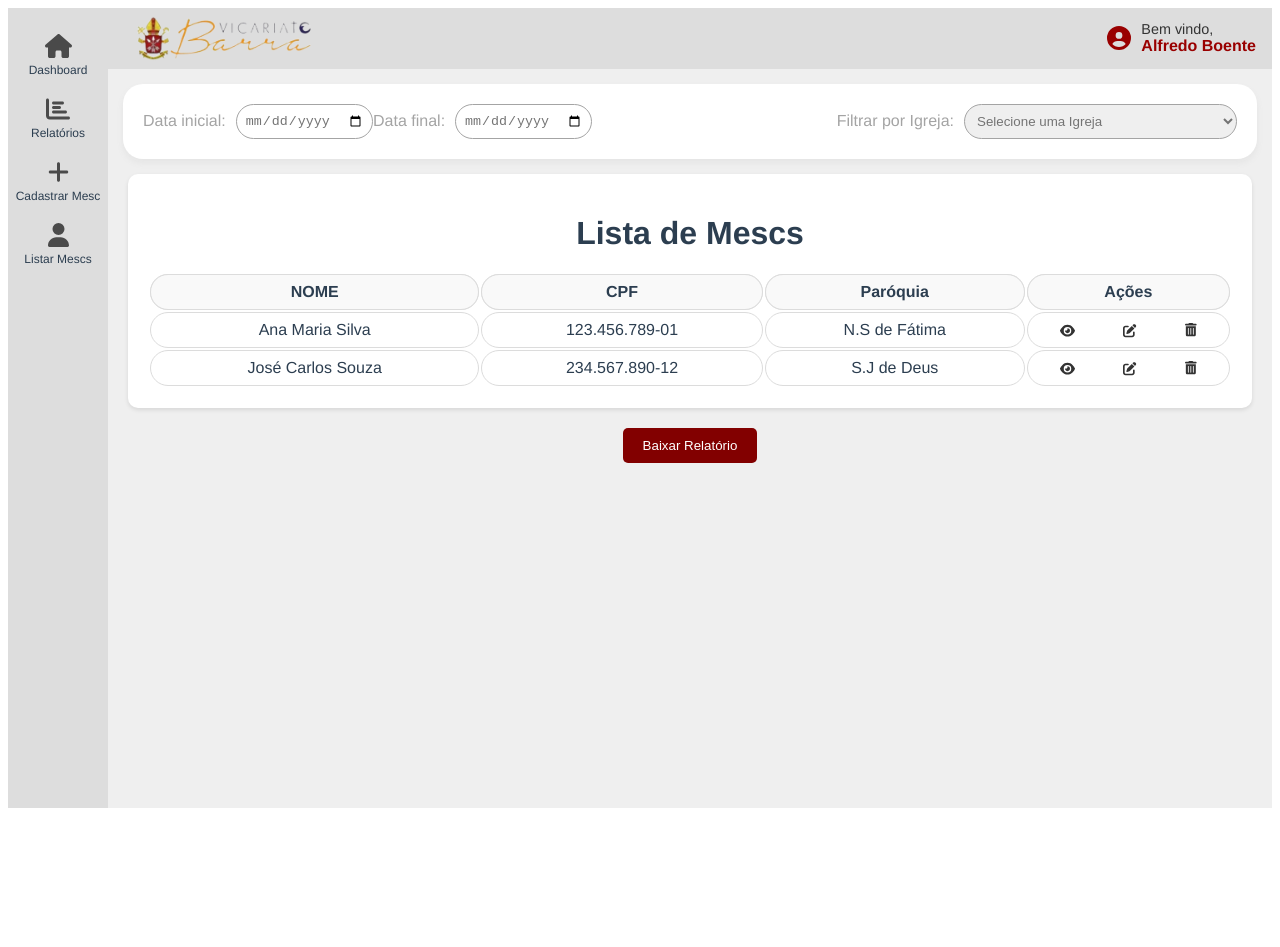
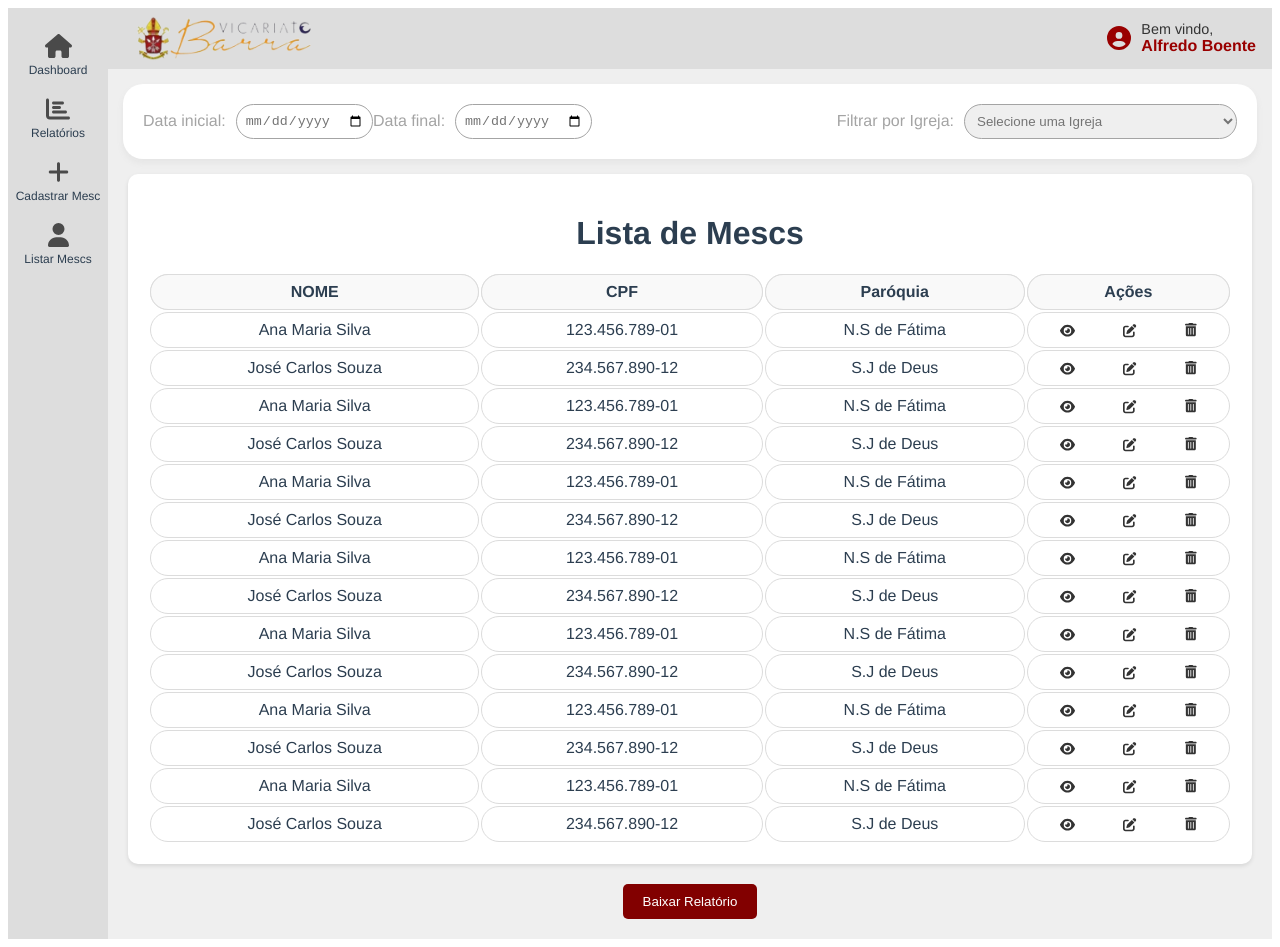
Before and after one commit to ygorxds/vicariato-episcopal-Community, a Vue app: page /list-mesc in a window 1280 px wide. Before the commit the page ends 816 px from the top, so only its background shows below. Built offline with nearby package versions, Linux system fonts and the light colour scheme.

Commit message:
feat: user page

```diff
--- a/src/views/ListMescs.vue
+++ b/src/views/ListMescs.vue
@@ -67,6 +67,18 @@ export default defineComponent({
       mescs: [
         { nome: 'Ana Maria Silva', cpf: '123.456.789-01', paroquia: 'N.S de Fátima', id: 1 },
         { nome: 'José Carlos Souza', cpf: '234.567.890-12', paroquia: 'S.J de Deus', id: 2 },
+        { nome: 'Ana Maria Silva', cpf: '123.456.789-01', paroquia: 'N.S de Fátima', id: 3 },
+        { nome: 'José Carlos Souza', cpf: '234.567.890-12', paroquia: 'S.J de Deus', id: 4 },
+        { nome: 'Ana Maria Silva', cpf: '123.456.789-01', paroquia: 'N.S de Fátima', id: 5 },
+        { nome: 'José Carlos Souza', cpf: '234.567.890-12', paroquia: 'S.J de Deus', id: 6 },
+        { nome: 'Ana Maria Silva', cpf: '123.456.789-01', paroquia: 'N.S de Fátima', id: 7 },
+        { nome: 'José Carlos Souza', cpf: '234.567.890-12', paroquia: 'S.J de Deus', id: 8 },
+        { nome: 'Ana Maria Silva', cpf: '123.456.789-01', paroquia: 'N.S de Fátima', id: 9 },
+        { nome: 'José Carlos Souza', cpf: '234.567.890-12', paroquia: 'S.J de Deus', id: 10 },
+        { nome: 'Ana Maria Silva', cpf: '123.456.789-01', paroquia: 'N.S de Fátima', id: 11},
+        { nome: 'José Carlos Souza', cpf: '234.567.890-12', paroquia: 'S.J de Deus', id: 12 },
+        { nome: 'Ana Maria Silva', cpf: '123.456.789-01', paroquia: 'N.S de Fátima', id: 13},
+        { nome: 'José Carlos Souza', cpf: '234.567.890-12', paroquia: 'S.J de Deus', id: 14},
         // Adicione os outros MESCs aqui com IDs únicos
       ] as Mesc[],
     };
--- a/src/views/Login.vue
+++ b/src/views/Login.vue
@@ -8,11 +8,11 @@
       </div>
       <input type="text" placeholder="E-mail" v-model="email" />
       <input type="password" placeholder="Senha" v-model="password" />
-        <a href="/" class="forgot-password">Esqueci minha senha</a>
+        <a href="/" @click="menuNotification" class="forgot-password">Esqueci minha senha</a>
       <div class="actions">
         <button @click="login">Entrar</button>
       </div>
-      <p class="register">ou <a href="/" class="register-link">Cadastre-se aqui</a></p>
+      <p class="register">ou <a  @click="menuNotification" class="register-link">Cadastre-se aqui</a></p>
     </div>
     <div class="login-image">
       <img src="https://images.pexels.com/photos/267559/pexels-photo-267559.jpeg" alt="Bible Image" />
@@ -24,12 +24,17 @@
 import { defineComponent, ref } from 'vue';
 import { useRouter } from 'vue-router';
 
+
 export default defineComponent({
   name: 'UserLogin',
   setup() {
     const email = ref('');
     const password = ref('');
     const router = useRouter();
+
+    const menuNotification = () =>{
+      alert("OPÇÃO NÃO DISPONIVEL NO MOMENTO. FALE COM O SUPORTE PARA ALTERAR SUA SENHA MANUALMENTE NO BANCO OU CRIAR A SUA CONTA")
+    };
 
     function login() {
       if (email.value === 'admin' && password.value === 'admin') {
@@ -39,10 +44,14 @@ export default defineComponent({
       }
     }
 
+
+
+
     return {
       email,
       password,
-      login
+      login,
+      menuNotification
     };
   }
 });
```
